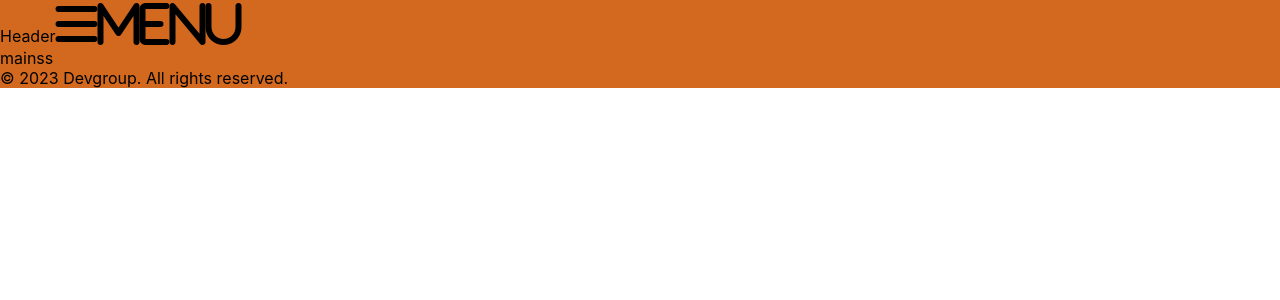
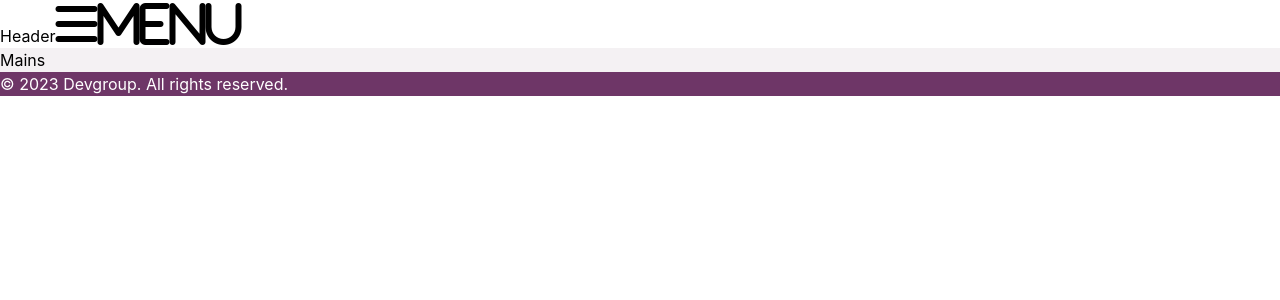
Before and after one commit to SimpleCookie/devgroup, a React (Create React App) app: page / in a window 1280 px wide. Shown: the top 300 px of the page. Built offline with nearby package versions, Linux system fonts and the light colour scheme.

Commit message:
Continue with styling skeleton

```diff
--- a/package.json
+++ b/package.json
@@ -8,6 +8,7 @@
     "react-dom": "18.2.0",
     "react-router-dom": "6.14.0",
     "react-scripts": "5.0.1",
+    "styled-components": "^6.0.0-rc.6",
     "web-vitals": "2.1.0"
   },
   "devDependencies": {
@@ -19,6 +20,7 @@
     "@types/react": "18.0.0",
     "@types/react-dom": "18.0.0",
     "sass": "^1.63.6",
+    "tailwindcss": "^3.3.2",
     "typescript": "4.4.2"
   },
   "scripts": {
--- a/src/app.scss
+++ b/src/app.scss
@@ -1,7 +1,4 @@
 .app {
-  display: flex;
-  flex-direction: column;
-  align-items: flex-start;
-  background-color: chocolate;
-  height: 100%;
+  position: relative;
+  min-height: 100vh;
 }
--- a/src/index.css
+++ b/src/index.css
@@ -1,13 +1,19 @@
+@tailwind base;
+@tailwind components;
+@tailwind utilities;
+
+html,body {
+  height: 100%;
+  margin:0;
+  padding:0;
+  height:100%;
+  border: 0 none;
+}
+
 body {
-  margin: 0;
   font-family: -apple-system, BlinkMacSystemFont, 'Segoe UI', 'Roboto', 'Oxygen',
     'Ubuntu', 'Cantarell', 'Fira Sans', 'Droid Sans', 'Helvetica Neue',
     sans-serif;
   -webkit-font-smoothing: antialiased;
   -moz-osx-font-smoothing: grayscale;
 }
-
-code {
-  font-family: source-code-pro, Menlo, Monaco, Consolas, 'Courier New',
-    monospace;
-}
--- a/src/layout/Footer.tsx
+++ b/src/layout/Footer.tsx
@@ -1,6 +1,20 @@
 import dayjs from "dayjs"
+import styled from "styled-components"
+import { theme } from "./theme"
+
+const Wrapper = styled.div`
+  background-color: ${theme.default.primary};
+  color: ${theme.default.textOnPrimary}
+`
 
 export const Footer = () => {
   const year = dayjs().year()
-  return <footer className="background-primary">© {year} Devgroup. All rights reserved. </footer>
+
+  return (
+    <Wrapper>
+      <footer className="md:container md:mx-auto">
+        © {year} Devgroup. All rights reserved.{" "}
+      </footer>
+    </Wrapper>
+  )
 }
--- /dev/null
+++ b/src/layout/theme.ts
@@ -0,0 +1,8 @@
+export const theme = {
+  default: {
+    primary: "#6e3667",
+    secondary: "#f4f1f3",
+    textOnPrimary: "#FFF",
+    textOnSecondary: "#000",
+  },
+}
--- a/src/screens/Home.tsx
+++ b/src/screens/Home.tsx
@@ -1,3 +1,17 @@
+import styled from "styled-components"
+import { theme } from "../layout/theme"
+
+const Wrapper = styled.div`
+  background-color: ${theme.default.secondary};
+  color: ${theme.default.textOnSecondary}
+`
+
 export const Home = () => {
-  return <main className="background-secondary">mainss</main>
+  return (
+    <Wrapper>
+      <main className="md:container md:mx-auto">
+        Mains
+      </main>
+    </Wrapper>
+  )
 }
--- /dev/null
+++ b/tailwind.config.js
@@ -0,0 +1,10 @@
+/** @type {import('tailwindcss').Config} */
+module.exports = {
+  content: [
+    "./src/**/*.{js,jsx,ts,tsx}",
+  ],
+  theme: {
+    extend: {},
+  },
+  plugins: [],
+}
```
Also changed, not shown: 1 other file (tests, documents, lock files or other folders).
